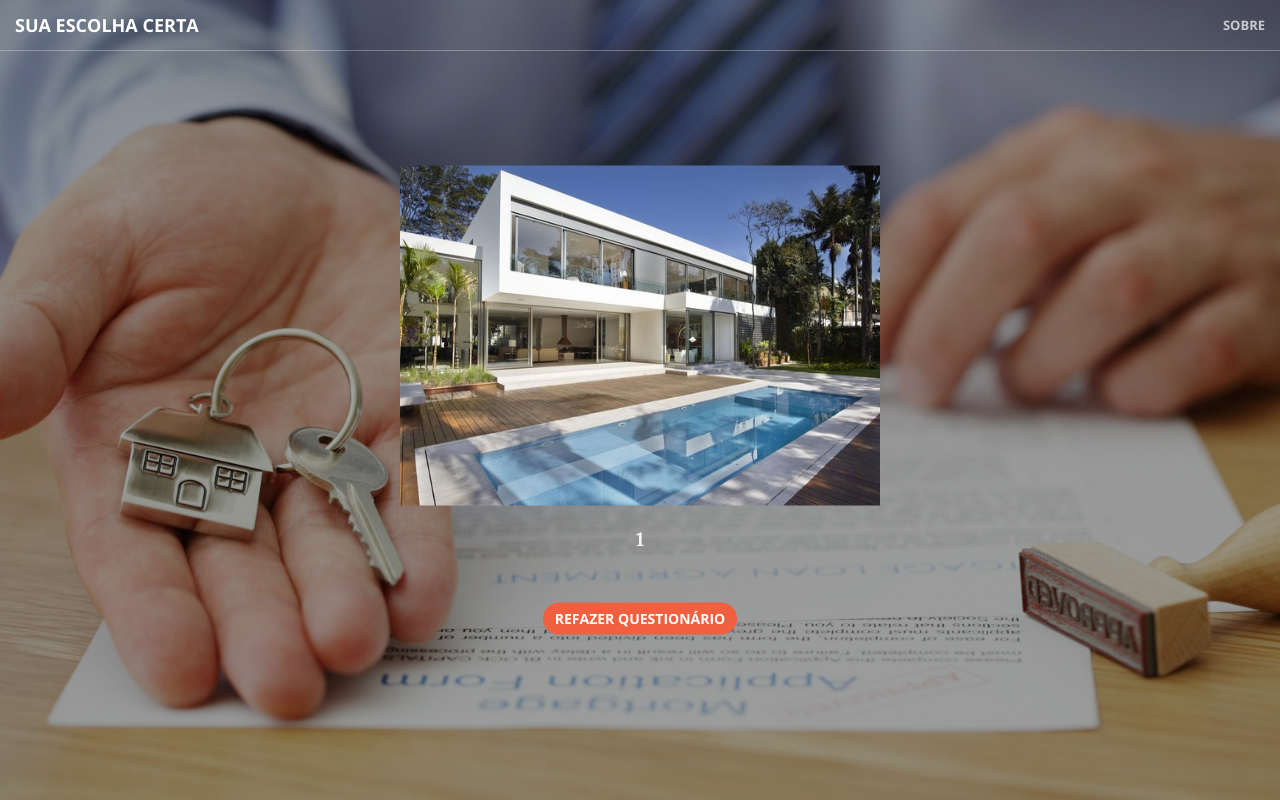
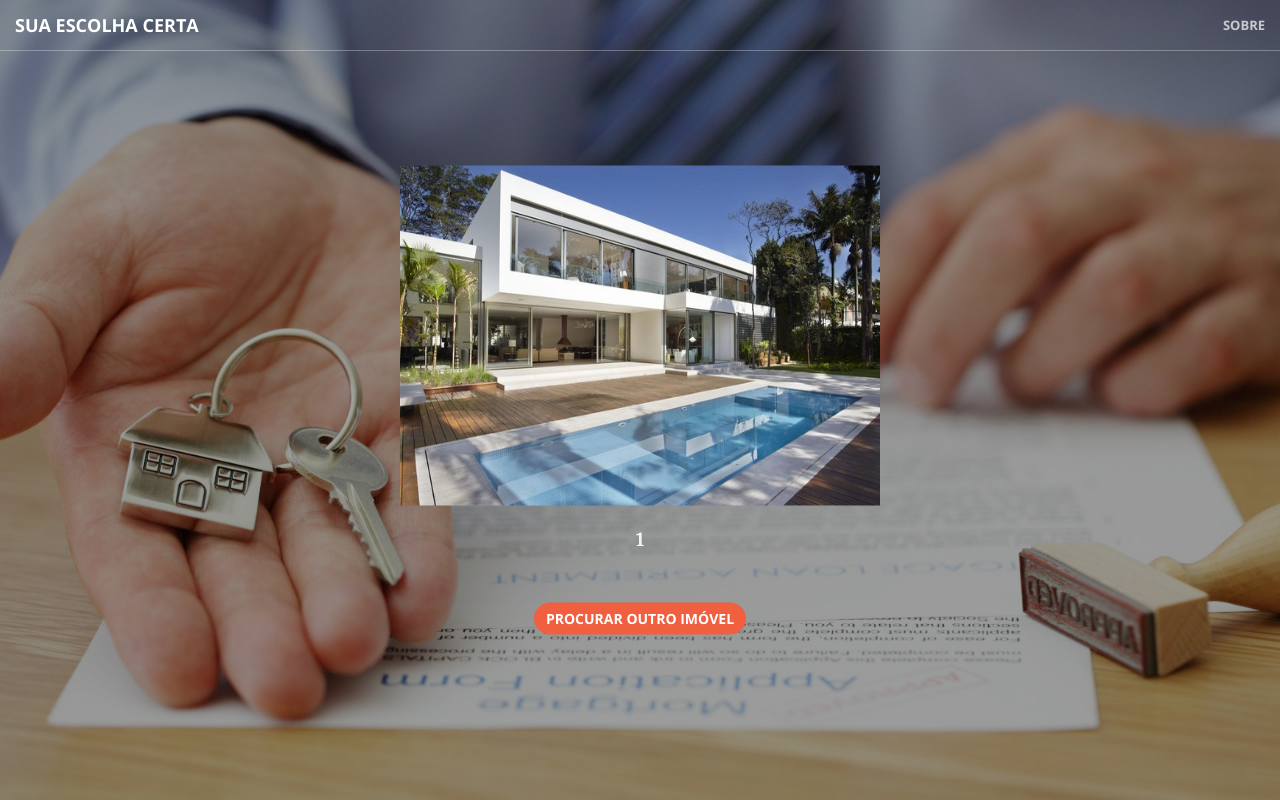
Before and after one commit to pabloduz/ZapMoveis, a PHP site: page /exibicao.php in a window 1280 px wide. Run offline with PHP 8.4, Linux system fonts and the light colour scheme; the visitor is signed in with stand-in values (Sample User, id 1); some libraries are stand-ins or nearby versions.

Commit message:
Adicionando todos os arquivos.

```diff
--- a/exibicao.php
+++ b/exibicao.php
@@ -72,7 +72,8 @@
 
 				<p> <?php echo $_SESSION['descricao'] ?> </p>
 
-				<a href="inicio.php" class="btn btn-primary">Refazer Questionário</a>
+				<a href="inicio.php" class="btn btn-primary">Procurar outro imóvel</a>
+
 
 			</div>
 		</div>
--- a/resultado.php
+++ b/resultado.php
@@ -87,7 +87,7 @@
 
 			if ($_SESSION['opcao'][9] == "1"){
 
-				$_SESSION['descricao'] = $_SESSION['descricao'] . ", fornecendo proximidade à praia.";
+				$_SESSION['descricao'] = $_SESSION['descricao'] . ", fornecendo proximidade à praia ";
 			}
 			else if ($_SESSION['opcao'][9] == "2") {
 				$_SESSION['descricao'] = $_SESSION['descricao'] . ", não fornecendo proximidade à praia ";
```
